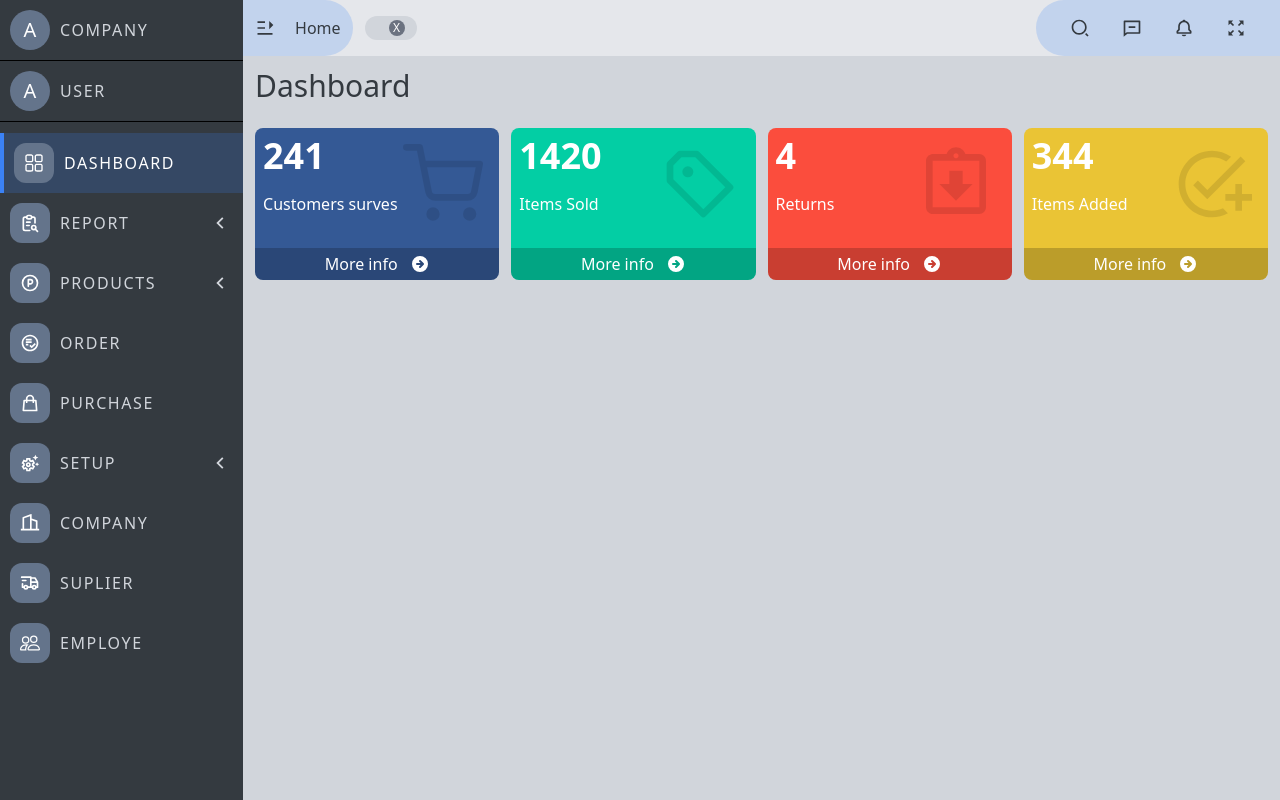
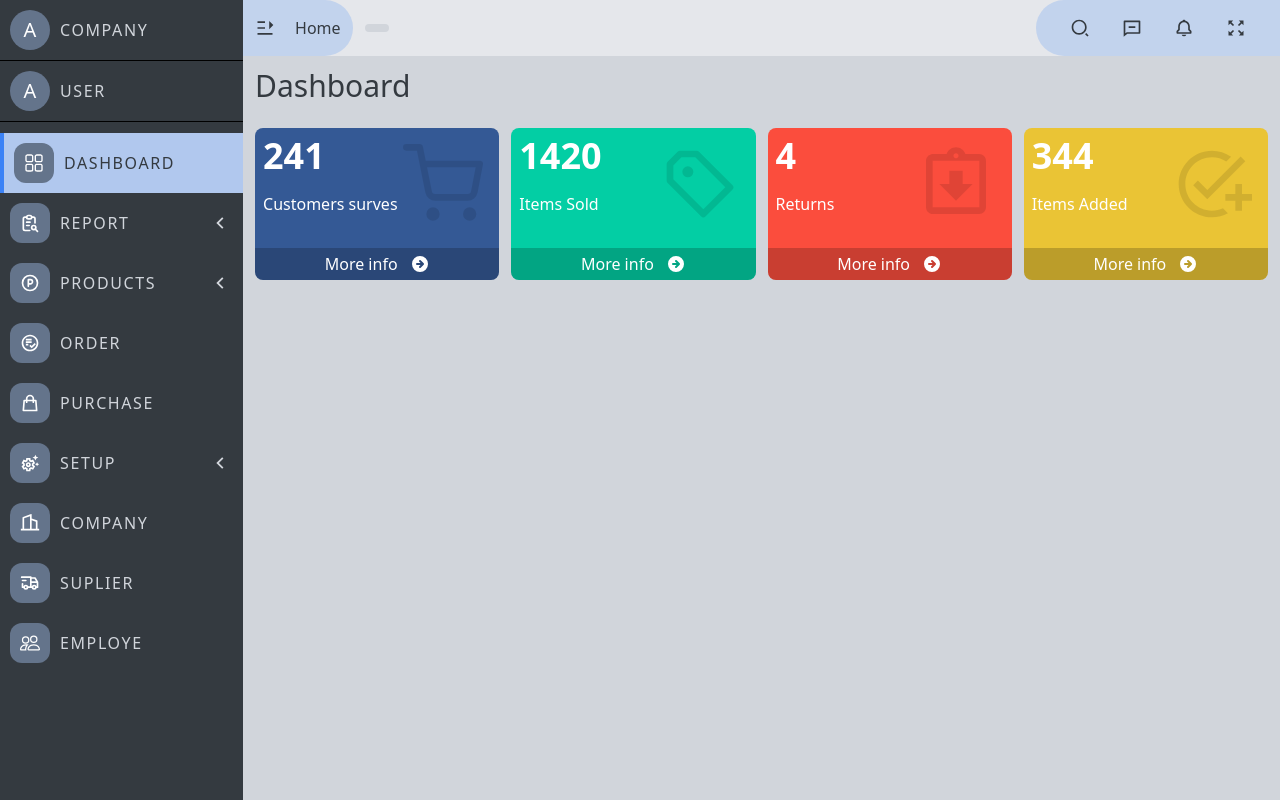
Before and after one commit to AbidHasanPiash/ims-inventory-management-system, a Next.js app: page / in a window 1280 px wide. Built offline with nearby package versions, Linux system fonts and the light colour scheme.

Commit message:
headerTab optimized

```diff
--- a/app/components/header/Header.jsx
+++ b/app/components/header/Header.jsx
@@ -24,18 +24,18 @@ export default function Header() {
                         </button>
                         <Link href={'/'}>Home</Link>
                     </div>
-                    <div className='flex space-x-3'>
+                    {headerTab.length >=1 && <div className='flex space-x-3'>
                         {headerTab?.map((tab, i)=>(
                             <Link key={i} href={`${tab?.link}`} className={`${tab.link === path ? 'bg-blue-500/20' : 'bg-primary hover:bg-blue-500/20'}
                                 group flex items-center justify-center gap-3 px-3 py-1 cursor-pointer hover:shadow-lg rounded-full`}
                             >
                                 <span>{tab?.name}</span>
-                                <span onClick={()=>handleRemoveTab(i)} className='flex w-4 h-4 text-xs rounded-full items-center justify-center bg-gray-500 text-white'>
+                                {tab?.name && <span onClick={()=>handleRemoveTab(i)} className='flex w-4 h-4 text-xs rounded-full items-center justify-center bg-gray-500 text-white'>
                                     X
-                                </span>
+                                </span>}
                             </Link>
                         ))}
-                    </div>
+                    </div>}
                 </div>
                 <div className='flex items-center justify-center space-x-3 px-6 bg-blue-500/20 rounded-l-full cursor-pointer'>
                     <button className='flex items-center justify-center w-10 h-10 hover:bg-blue-400/30 rounded-lg transition-colors duration-500'> <RiSearch2Line size={20}/> </button>
--- a/app/components/sidebar/MenuItems.jsx
+++ b/app/components/sidebar/MenuItems.jsx
@@ -13,7 +13,7 @@ export default function MenuItems({item, handlePushTab}) {
     },[path]);
   if (!item.subItems) {
     return(
-        <li onClick={()=>handlePushTab(item.name, item.link)} className={`${activeItem === item.link ? 'border-l-4 border-blue-500 bg-blue-500/20 text-white' : 'hover:bg-secondary-hover'}`}>
+        <li onClick={()=>handlePushTab(item.name, item.link)} className={`${activeItem === item.link ? 'border-l-4 border-blue-500 bg-[#b1c8ee] text-secondary' : 'hover:bg-secondary-hover'}`}>
             <Link href={`${item?.link}`} className='flex whitespace-nowrap'>
                 <div className='flex items-center justify-center min-w-[60px] h-[60px]'>
                     <span className='w-[40px] h-[40px] flex items-center justify-center text-xl text-white bg-slate-500 rounded-xl'>{item.icon}</span>
@@ -37,7 +37,7 @@ export default function MenuItems({item, handlePushTab}) {
             </div>
             <ul className='bg-zinc-800'>
                 {isExpand && item.subItems.map((sub, index)=>(
-                    <li key={index} onClick={()=>handlePushTab(sub.name, sub.link)} className={`${activeItem === sub.link ? 'border-l-4 border-blue-500 bg-blue-500/20 text-white' : 'hover:bg-secondary-hover'}`}>
+                    <li key={index} onClick={()=>handlePushTab(sub.name, sub.link)} className={`${activeItem === sub.link ? 'border-l-4 border-blue-500 bg-[#b1c8ee] text-secondary' : 'hover:bg-secondary-hover'}`}>
                         <Link href={`${sub?.link}`} className='flex whitespace-nowrap'>
                             <div className='flex items-center justify-center min-w-[60px] h-[60px]'>
                                 <span className='w-[40px] h-[40px] flex items-center justify-center text-xl text-white bg-slate-500 rounded-xl'>{sub.icon}</span>
--- a/app/layout.js
+++ b/app/layout.js
@@ -14,8 +14,14 @@ export default function RootLayout({ children }) {
   const [isSidebarOpen, setSidebarOpen] = useState(false);
   const [headerTab, setHeaderTab] = useState([{ name: '', link: '' }]);
   const handlePushTab = (name, link) => {
+    // Remove blank objects from headerTab
+    const filteredTab = headerTab.filter((tab) => tab.name !== '' || tab.link !== '');
     const newData = { name: name, link: link };
-    setHeaderTab([...headerTab, newData]);
+    // Check if newData already exists in headerTab
+    const isDuplicate = headerTab.some((tab) => tab.name === name && tab.link === link);
+    if (!isDuplicate) {
+      setHeaderTab([...filteredTab, newData]);
+    }
   };
   const handleRemoveTab = (index) => {
     const updatedTab = [...headerTab];
```
